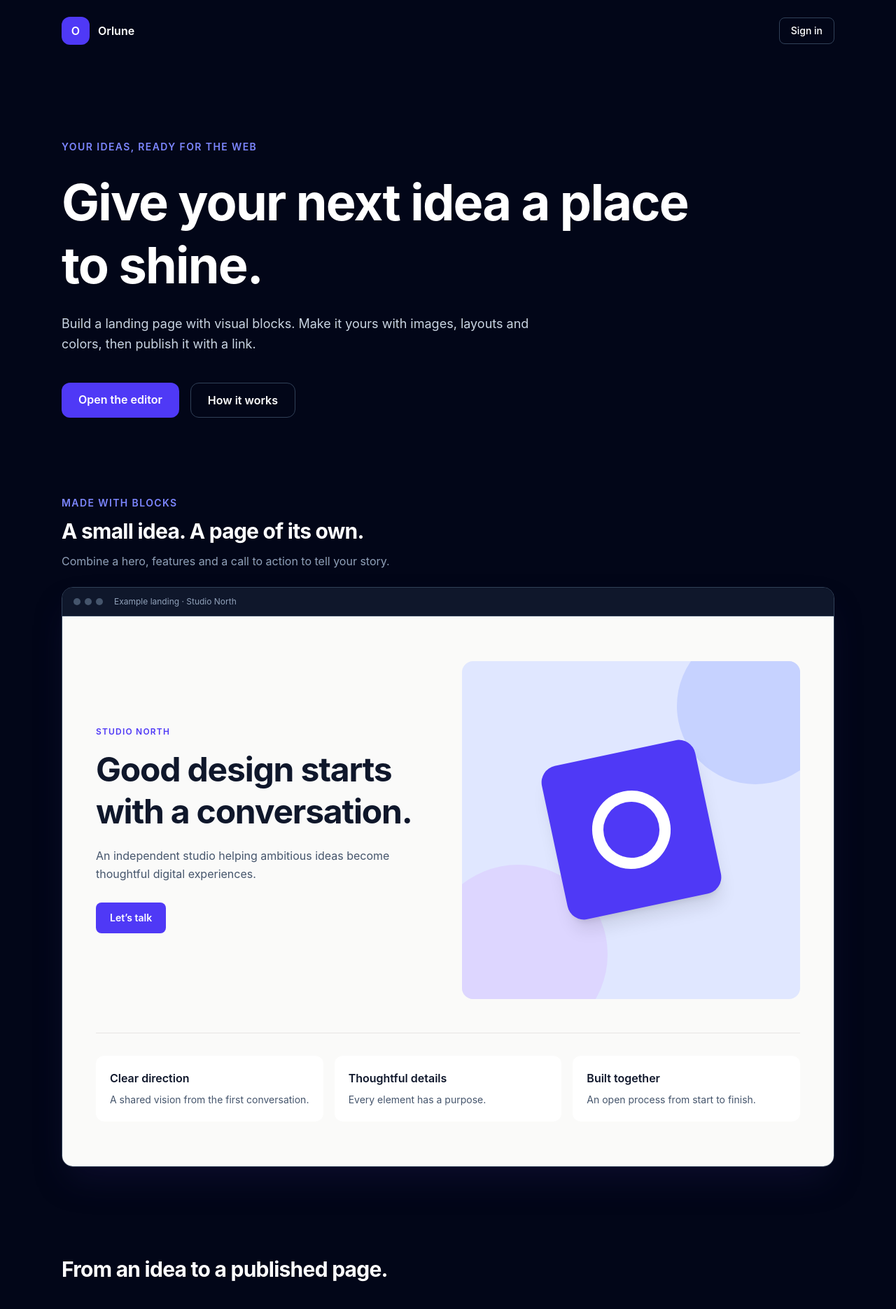
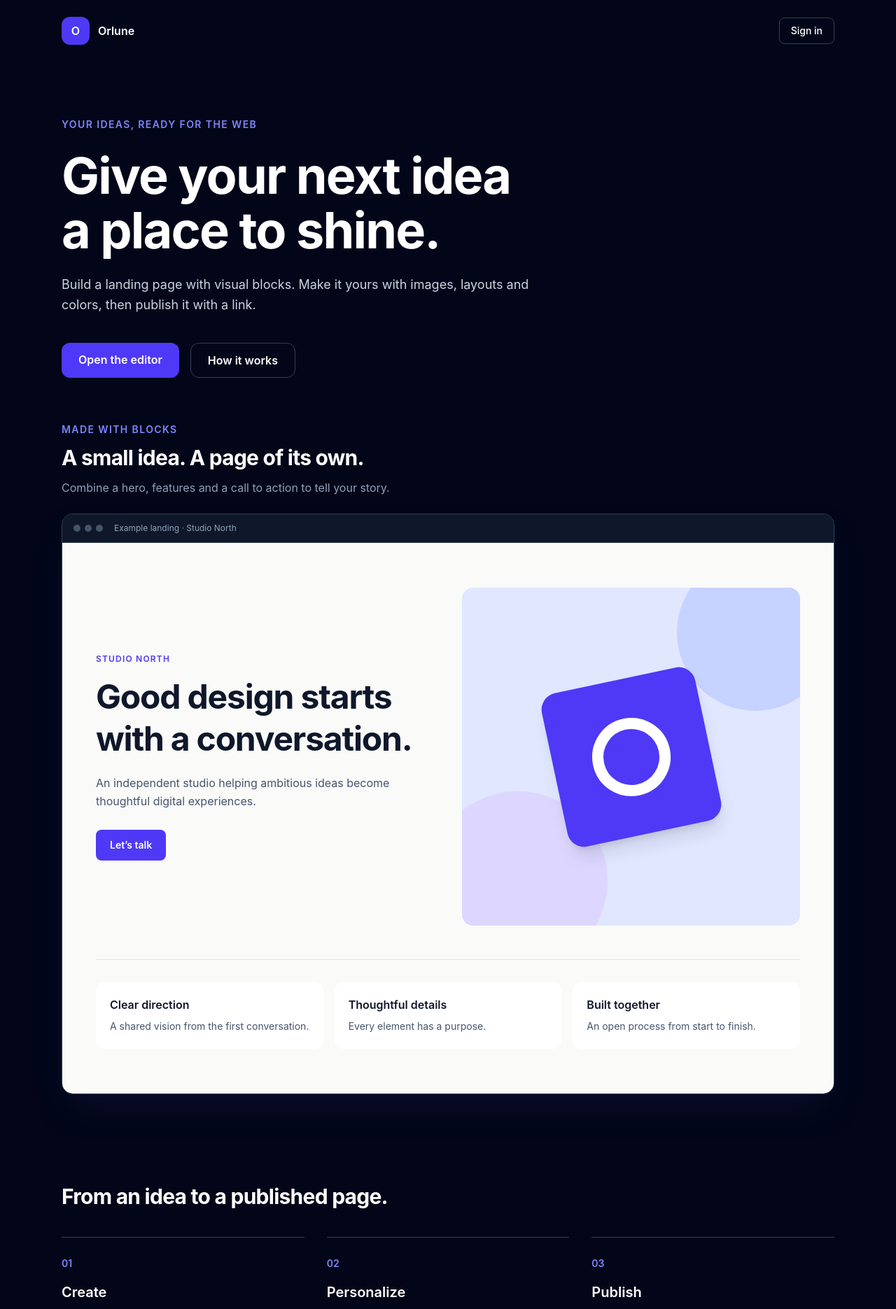
Before and after one commit to tmartin87/orlune, a React (Vite) app in the folder apps/web/: page / in a window 1280 px wide. Shown: the top 1871 px of the page at 70% size. Built offline with nearby package versions, Linux system fonts and the light colour scheme; no server answers.

Commit message:
style: refine homepage spacing and process section

```diff
--- a/apps/web/src/pages/HomePage.tsx
+++ b/apps/web/src/pages/HomePage.tsx
@@ -7,9 +7,12 @@
         <Link
           to="/"
           aria-label="Orlune home"
-          className="flex items-center gap-3 font-semibold"
+          className="flex items-center gap-3 rounded-lg font-semibold focus-visible:outline-2 focus-visible:outline-offset-4 focus-visible:outline-indigo-400"
         >
-          <span className="flex h-10 w-10 items-center justify-center rounded-xl bg-indigo-600">
+          <span
+            aria-hidden="true"
+            className="flex h-10 w-10 items-center justify-center rounded-xl bg-indigo-600"
+          >
             O
           </span>
           Orlune
@@ -17,42 +20,43 @@
 
         <Link
           to="/login"
-          className="rounded-lg border border-slate-700 px-4 py-2 text-sm font-medium transition-colors hover:border-indigo-400 hover:bg-slate-900"
+          className="rounded-lg border border-slate-700 px-4 py-2 text-sm font-medium transition-colors hover:border-indigo-400 hover:bg-slate-900 focus-visible:outline-2 focus-visible:outline-offset-2 focus-visible:outline-indigo-400"
         >
           Sign in
         </Link>
       </header>
 
-      <section className="mx-auto max-w-6xl px-6 py-20 sm:py-28">
+      <section className="mx-auto max-w-6xl px-6 pb-12 pt-14 sm:pb-16 sm:pt-20">
         <p className="text-sm font-semibold uppercase tracking-widest text-indigo-400">
           Your ideas, ready for the web
         </p>
 
-        <h1 className="mt-6 max-w-4xl text-5xl font-bold leading-tight tracking-tight sm:text-7xl">
+        <h1 className="mt-6 max-w-4xl text-balance text-5xl font-bold leading-[1.08] tracking-tight sm:text-6xl lg:text-7xl">
           Give your next idea a place to shine.
         </h1>
 
         <p className="mt-6 max-w-2xl text-lg leading-relaxed text-slate-300">
-          Build a landing page with visual blocks. Make it yours with images,
-          layouts and colors, then publish it with a link.
+          Build a landing page with visual blocks. Make it yours with
+          images, layouts and colors, then publish it with a link.
         </p>
 
         <div className="mt-10 flex flex-wrap gap-4">
           <Link
             to="/login"
-            className="rounded-xl bg-indigo-600 px-6 py-3 font-semibold transition-colors hover:bg-indigo-500"
+            className="rounded-xl bg-indigo-600 px-6 py-3 font-semibold transition-colors hover:bg-indigo-500 focus-visible:outline-2 focus-visible:outline-offset-4 focus-visible:outline-indigo-400"
           >
             Open the editor
           </Link>
 
           <a
             href="#how-it-works"
-            className="rounded-xl border border-slate-700 px-6 py-3 font-semibold transition-colors hover:bg-slate-900"
+            className="rounded-xl border border-slate-700 px-6 py-3 font-semibold transition-colors hover:bg-slate-900 focus-visible:outline-2 focus-visible:outline-offset-4 focus-visible:outline-indigo-400"
           >
             How it works
           </a>
         </div>
       </section>
+
       <section
         aria-labelledby="example-heading"
         className="mx-auto max-w-6xl px-6 pb-16"
@@ -61,12 +65,14 @@
           <p className="text-sm font-semibold uppercase tracking-widest text-indigo-400">
             Made with blocks
           </p>
+
           <h2
             id="example-heading"
             className="mt-3 text-2xl font-bold tracking-tight sm:text-3xl"
           >
             A small idea. A page of its own.
           </h2>
+
           <p className="mt-3 max-w-2xl leading-relaxed text-slate-400">
             Combine a hero, features and a call to action to tell your story.
           </p>
@@ -79,6 +85,7 @@
               <span className="h-2.5 w-2.5 rounded-full bg-slate-600" />
               <span className="h-2.5 w-2.5 rounded-full bg-slate-600" />
             </div>
+
             <span className="text-xs text-slate-400">
               Example landing · Studio North
             </span>
@@ -90,13 +97,16 @@
                 <p className="text-xs font-semibold uppercase tracking-widest text-indigo-600">
                   Studio North
                 </p>
+
                 <h3 className="mt-4 text-4xl font-bold leading-tight tracking-tight sm:text-5xl">
                   Good design starts with a conversation.
                 </h3>
+
                 <p className="mt-5 max-w-md leading-relaxed text-slate-600">
                   An independent studio helping ambitious ideas become
                   thoughtful digital experiences.
                 </p>
+
                 <span className="mt-7 inline-block rounded-lg bg-indigo-600 px-5 py-3 text-sm font-semibold text-white">
                   Let’s talk
                 </span>
@@ -108,6 +118,7 @@
               >
                 <div className="absolute -right-12 -top-12 h-56 w-56 rounded-full bg-indigo-200" />
                 <div className="absolute -bottom-16 -left-12 h-64 w-64 rounded-full bg-violet-200" />
+
                 <div className="relative flex h-44 w-44 -rotate-12 items-center justify-center rounded-3xl bg-indigo-600 shadow-xl sm:h-56 sm:w-56">
                   <div className="h-20 w-20 rounded-full border-[16px] border-white sm:h-28 sm:w-28" />
                 </div>
@@ -118,7 +129,8 @@
               {[
                 {
                   title: "Clear direction",
-                  description: "A shared vision from the first conversation.",
+                  description:
+                    "A shared vision from the first conversation.",
                 },
                 {
                   title: "Thoughtful details",
@@ -129,7 +141,10 @@
                   description: "An open process from start to finish.",
                 },
               ].map((feature) => (
-                <div key={feature.title} className="rounded-xl bg-white p-5">
+                <div
+                  key={feature.title}
+                  className="rounded-xl bg-white p-5"
+                >
                   <h4 className="font-semibold">{feature.title}</h4>
                   <p className="mt-2 text-sm leading-relaxed text-slate-600">
                     {feature.description}
@@ -140,6 +155,7 @@
           </div>
         </div>
       </section>
+
       <section
         id="how-it-works"
         className="mx-auto max-w-6xl scroll-mt-8 px-6 py-16"
@@ -148,7 +164,7 @@
           From an idea to a published page.
         </h2>
 
-        <div className="mt-10 grid gap-6 md:grid-cols-3">
+        <div className="mt-10 grid gap-8 md:grid-cols-3">
           {[
             {
               number: "01",
@@ -171,12 +187,16 @@
           ].map((step) => (
             <article
               key={step.number}
-              className="rounded-2xl border border-slate-800 bg-slate-900 p-6"
+              className="border-t border-slate-700 pt-6"
             >
               <span className="text-sm font-semibold text-indigo-400">
                 {step.number}
               </span>
-              <h3 className="mt-4 text-xl font-semibold">{step.title}</h3>
+
+              <h3 className="mt-4 text-xl font-semibold">
+                {step.title}
+              </h3>
+
               <p className="mt-3 leading-relaxed text-slate-400">
                 {step.description}
               </p>
```
